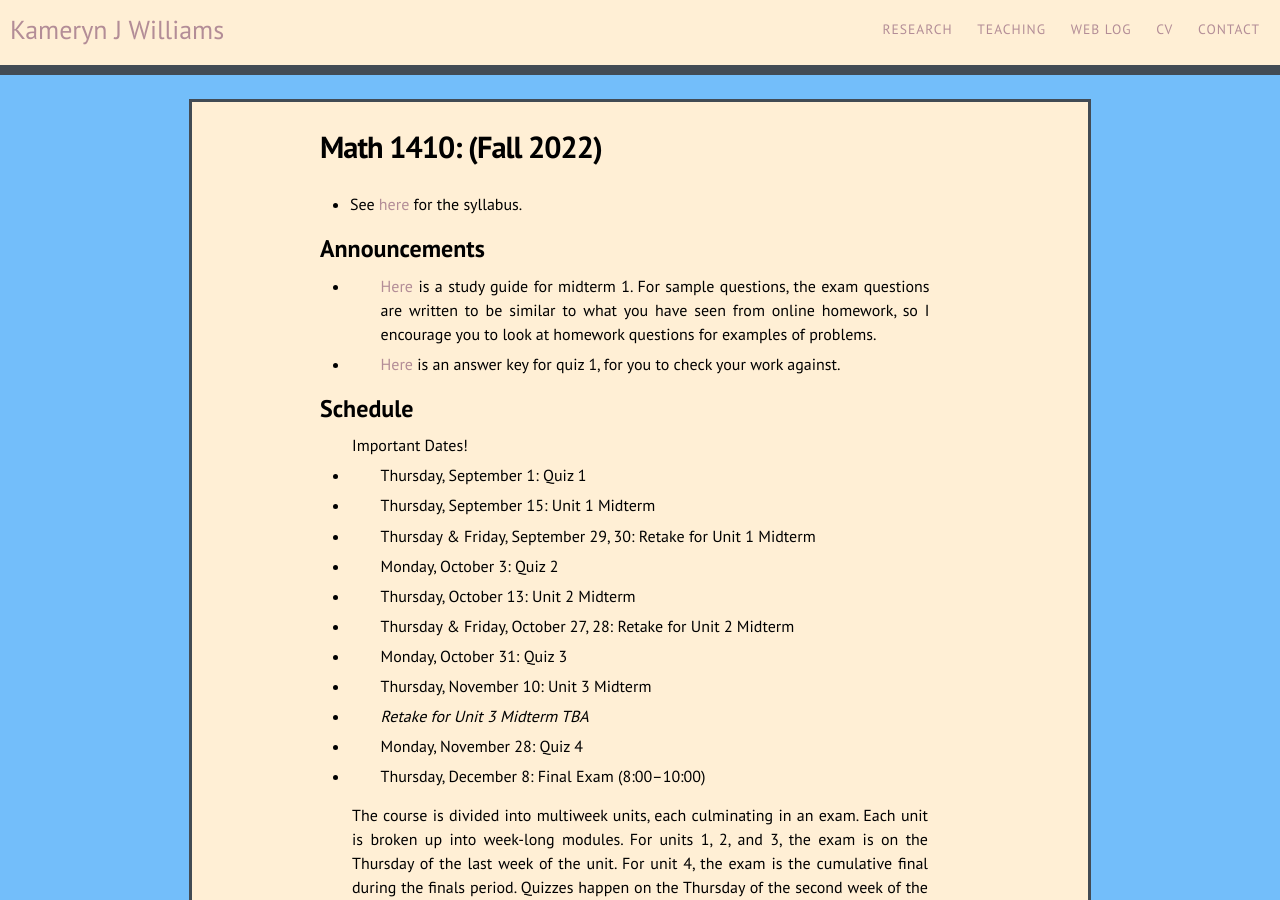
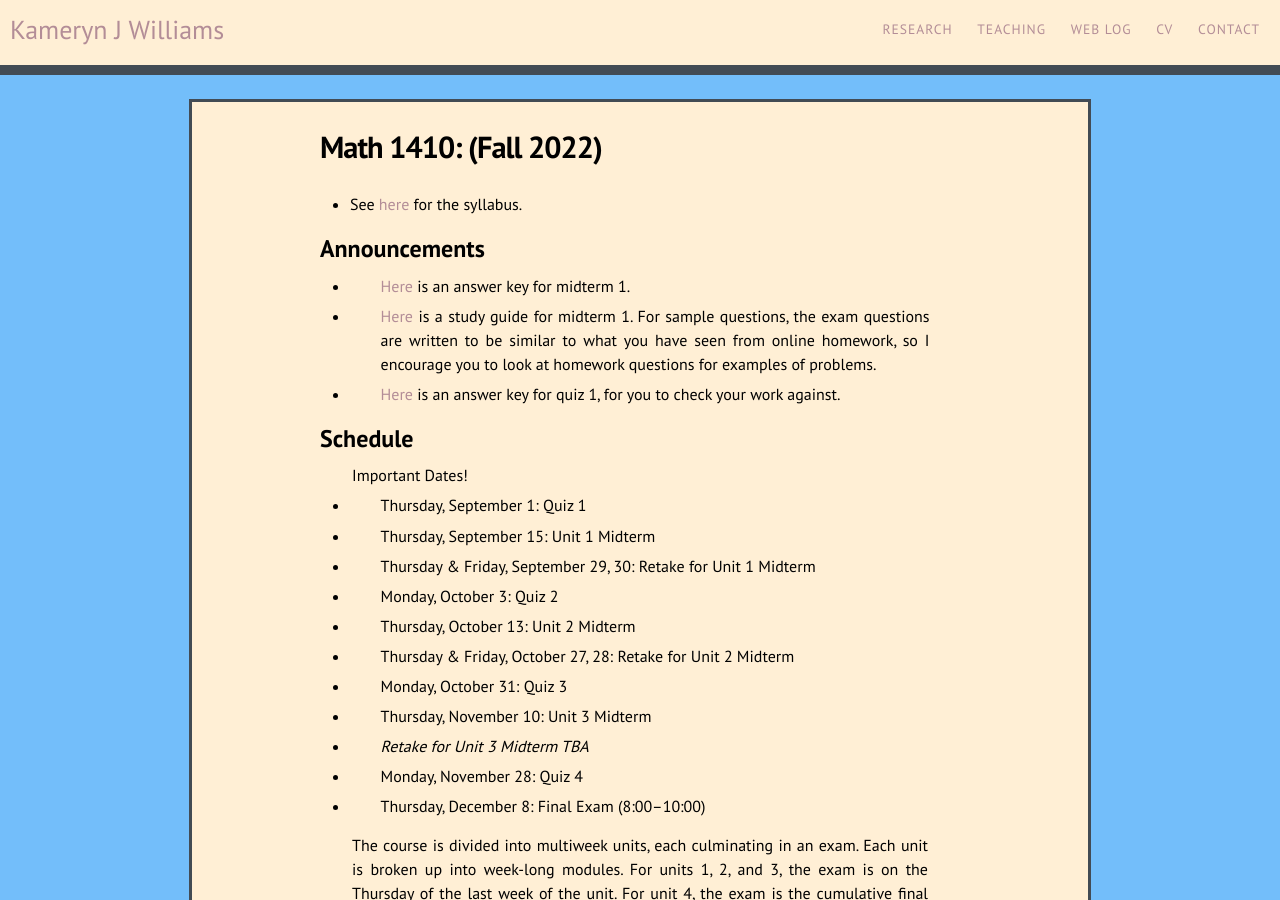
Before and after one commit to kamerynjw/kamerynjw.github.io, a Jekyll site: the page built from teaching/2022/math1410.md, in a window 1280 px wide and 900 px high. Built offline with Jekyll 4.4.1, drawn with Linux system fonts in a browser that asks for light colours; nearby versions of some CDN libraries.

Commit message:
exam answer key

```diff
--- a/teaching/2022/math1410.md
+++ b/teaching/2022/math1410.md
@@ -10,6 +10,8 @@ permalink: /teaching/2022/math1410/
 
 Announcements
 -------------
+
+* [Here]({{ page.url }}e1answers.pdf) is an answer key for midterm 1.
 
 * [Here]({{ page.url }}sg1.pdf) is a study guide for midterm 1. For sample questions, the exam questions are written to be similar to what you have seen from online homework, so I encourage you to look at homework questions for examples of problems.
 
```
Also changed, not shown: 1 other file.
